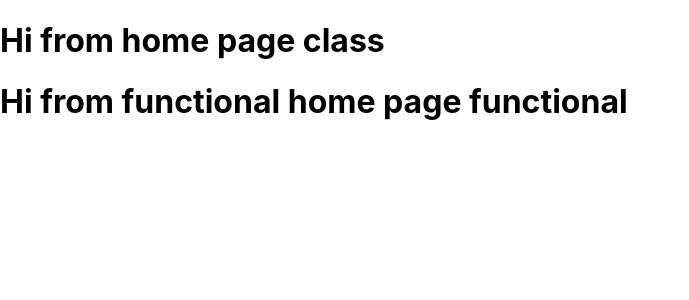
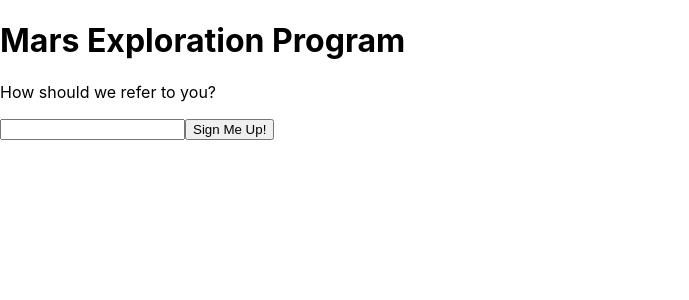
Before and after one commit to ajittupe2548/react-practice, a React (Create React App) app: page / in a window 1280 px wide. Shown: the top 300 px of the page, without its empty margins (0-689 px from the left). Built offline with nearby package versions, Linux system fonts and the light colour scheme.

Commit message:
Added : Composition

```diff
--- a/src/App.js
+++ b/src/App.js
@@ -1,12 +1,10 @@
 import './App.css';
 import CHome from './Components/CHome';
-import FHome from './Components/FHome';
 
 function App() {
   return (
     <div className="App">
       <CHome/>
-      <FHome/>
     </div>
   );
 }
--- a/src/Components/CHome.js
+++ b/src/Components/CHome.js
@@ -1,11 +1,53 @@
 import React, { Component } from 'react'
 
+function FancyBorder(props) {
+    return (
+        <div className={'FancyBorder FancyBorder-' + props.color}>
+            {props.children}
+        </div>
+    );
+}
+
+function Dialog(props) {
+    return (
+        <FancyBorder color="blue">
+            <h1 className="Dialog-title">
+                {props.title}
+            </h1>
+            <p className="Dialog-message">
+                {props.message}
+            </p>
+            {props.children}
+        </FancyBorder>
+    );
+}
+
 class CHome extends Component {
+    constructor(props) {
+        super(props);
+        this.handleChange = this.handleChange.bind(this);
+        this.handleSignUp = this.handleSignUp.bind(this);
+        this.state = { login: '' };
+    }
+
+    handleChange(e) {
+        this.setState({ login: e.target.value });
+    }
+
+    handleSignUp() {
+        alert(`Welcome aboard, ${this.state.login}!`);
+    }
+
     render() {
         return (
-            <div>
-                <h1 className="heading">Hi from home page class</h1>
-            </div>
+            <Dialog title="Mars Exploration Program"
+                message="How should we refer to you?">
+                <input value={this.state.login}
+                    onChange={this.handleChange} />
+                <button onClick={this.handleSignUp}>
+                    Sign Me Up!
+                </button>
+            </Dialog>
         )
     }
 }
```
